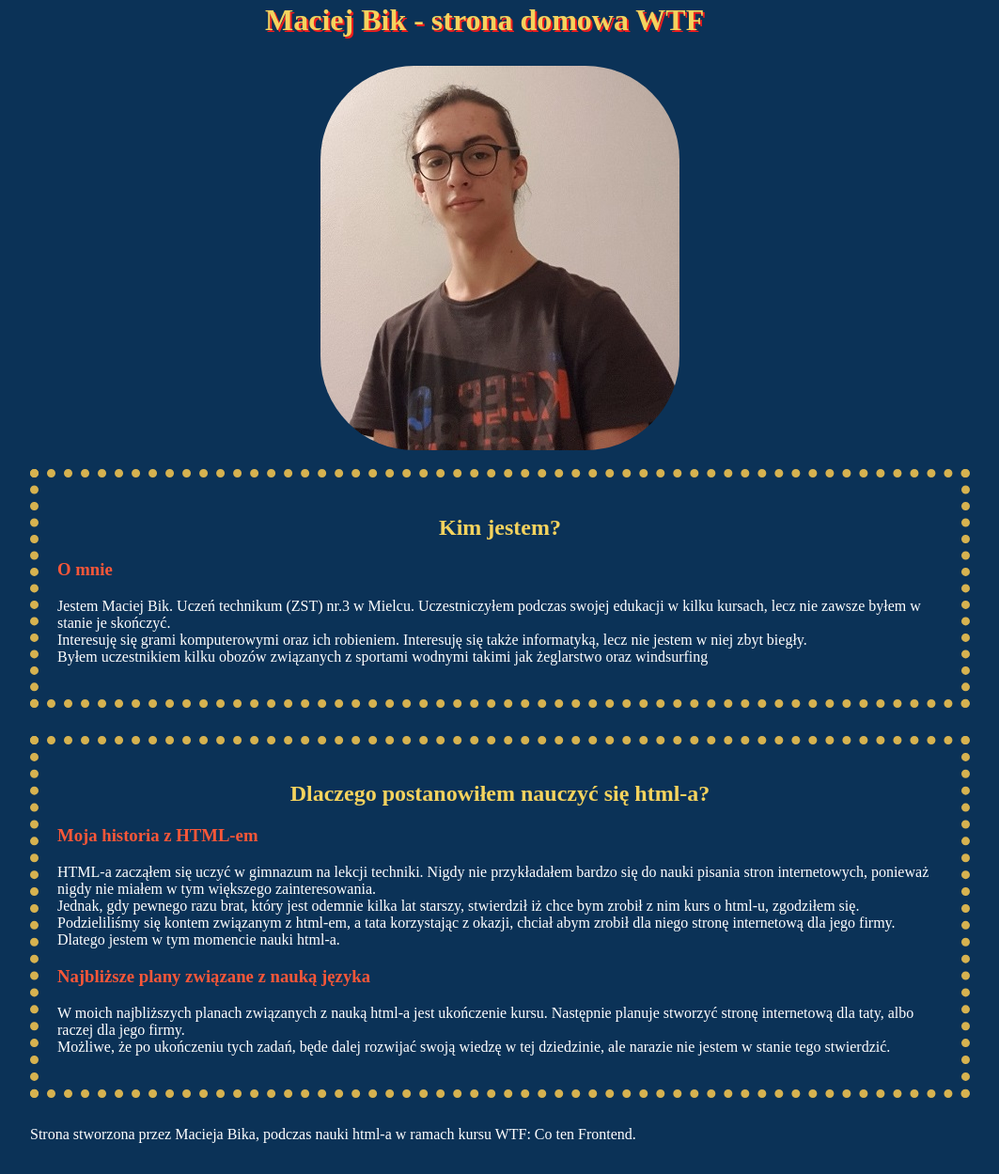
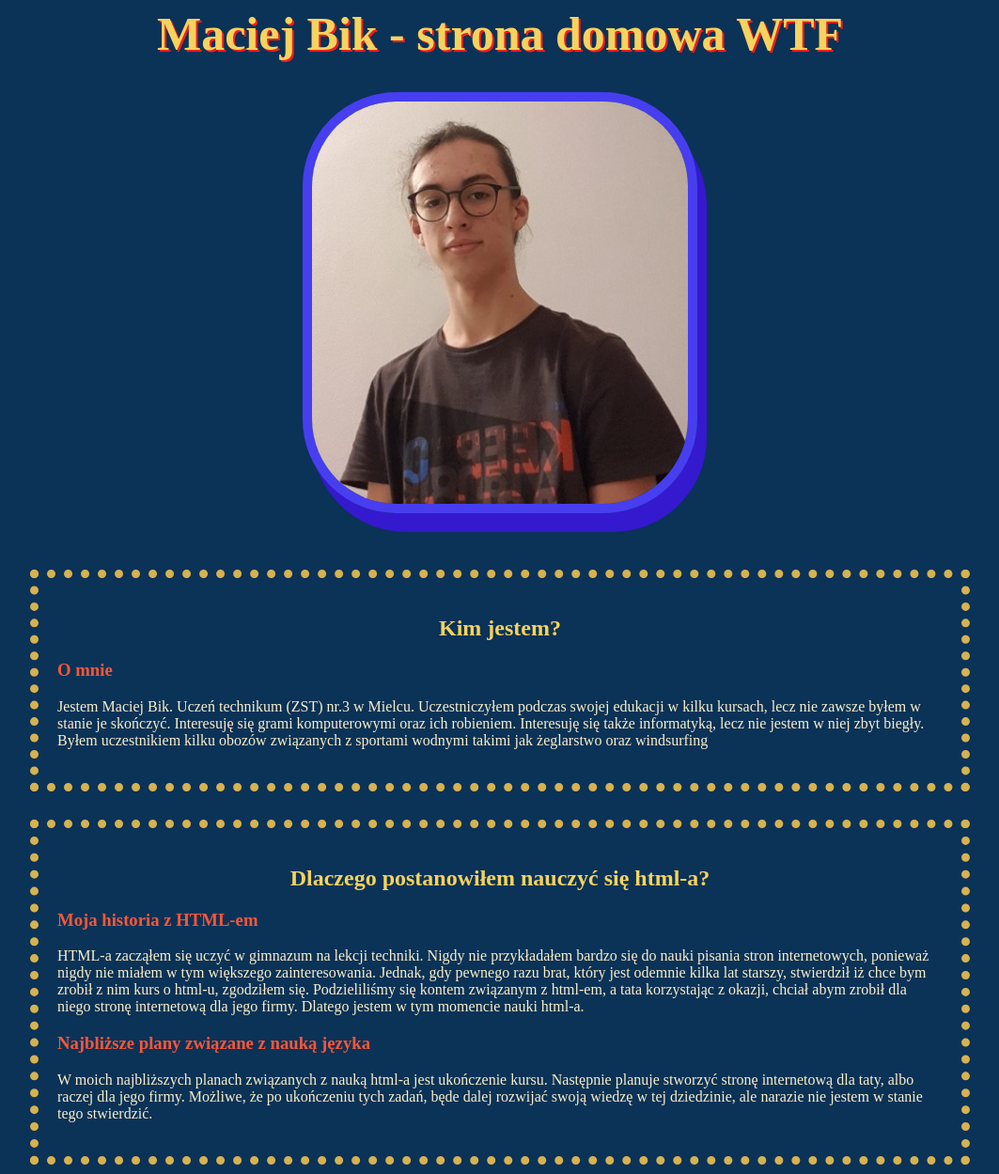
Before and after one commit to maciejbik/homepage, a plain HTML site: page index.html in a window 1280 px wide. Shown: the part 111-1360 px from the top of the page at 94% size, without its empty margins (108-1171 px from the left). Drawn offline with Linux system fonts and the light colour scheme.

Commit message:
big changes to CSS - part two

```diff
--- a/index.html
+++ b/index.html
@@ -43,9 +43,9 @@
           <p class="article__paragraph">
             Jestem Maciej Bik. Uczeń technikum (ZST) nr.3 w Mielcu.
             Uczestniczyłem podczas swojej edukacji w kilku kursach, lecz nie
-            zawsze byłem w stanie je skończyć. <br />Interesuję się grami
+            zawsze byłem w stanie je skończyć. Interesuję się grami
             komputerowymi oraz ich robieniem. Interesuję się także informatyką,
-            lecz nie jestem w niej zbyt biegły. <br />Byłem uczestnikiem kilku
+            lecz nie jestem w niej zbyt biegły. Byłem uczestnikiem kilku
             obozów związanych z sportami wodnymi takimi jak żeglarstwo oraz
             windsurfing
           </p>
@@ -63,11 +63,11 @@
             HTML-a zacząłem się uczyć w gimnazum na lekcji techniki. Nigdy nie
             przykładałem bardzo się do nauki pisania stron internetowych,
             ponieważ nigdy nie miałem w tym większego zainteresowania.
-            <br />Jednak, gdy pewnego razu brat, który jest odemnie kilka lat
+            Jednak, gdy pewnego razu brat, który jest odemnie kilka lat
             starszy, stwierdził iż chce bym zrobił z nim kurs o html-u,
-            zgodziłem się. <br />Podzieliliśmy się kontem związanym z html-em, a
+            zgodziłem się. Podzieliliśmy się kontem związanym z html-em, a
             tata korzystając z okazji, chciał abym zrobił dla niego stronę
-            internetową dla jego firmy. <br />Dlatego jestem w tym momencie
+            internetową dla jego firmy. Dlatego jestem w tym momencie
             nauki html-a.
           </p>
         </article>
@@ -79,7 +79,7 @@
           <p class="article__paragraph">
             W moich najbliższych planach związanych z nauką html-a jest
             ukończenie kursu. Następnie planuje stworzyć stronę internetową dla
-            taty, albo raczej dla jego firmy. <br />Możliwe, że po ukończeniu
+            taty, albo raczej dla jego firmy. Możliwe, że po ukończeniu
             tych zadań, będe dalej rozwijać swoją wiedzę w tej dziedzinie, ale
             narazie nie jestem w stanie tego stwierdzić.
           </p>
--- a/style.css
+++ b/style.css
@@ -16,9 +16,9 @@ h4 {
 li {
   color: white;
 }
-a
-{
-  text-decoration: none;
+a {
+  color: rgb(24, 236, 255);
+  text-decoration: underline;
 }
 body {
   background: #0b3257;
@@ -38,50 +38,61 @@ body {
   padding: 50px;
   font-size: 30px;
   color: #efff13;
+  text-decoration: none;
 }
 .subpage-navigation__link--main {
   color: rgb(241, 128, 22);
 }
-.main-header
-{
+.main-header {
   font-family: lazer84;
 }
-.main-header__header
-{
-  font-size: 32px;
+.main-header__header {
+  font-size: 50px;
   color: #f4d35e;
-  text-shadow: 2px 2px 0 rgb(240, 30, 30) ;
-  display: block;
-  margin: 30px 25%;
-
+  text-shadow: 2px 2px 0 rgb(240, 30, 30);
+  text-align: center;
 }
-.main-header__photo{
+.main-header__photo {
   display: block;
   margin: 0 auto;
+  width: 400px;
   border: 2px red;
 }
-.main-header__photo--mine-photo
-{
+.main-header__photo--mine-photo {
   border-radius: 100px;
+  border: 10px solid #4d40ffe8;;
+  box-shadow: 10px 20px 0 #3419cf;;
+  margin-bottom: 60px;
 }
-.section
-{
+.section {
   display: block;
   border: 9px dotted rgb(214, 178, 80);
   margin-top: 20px;
   margin-bottom: 30px;
   padding: 20px;
 }
-.section__header
-{
+.section__header {
   text-align: center;
   color: #f4d35e;
 }
-.article
+.article {
+}
+.article__header {
+  color: #f95738;
+}
+.article__paragraph {
+  color: #faf0ca;
+}
+.article__paragraph-link {
+}
+.article__paragraph-image {
+
+}
+.footer
 {
 
 }
-.article__header
+.footer__paragraph
 {
-  color: #f95738;
+  color:rgb(241, 128, 22)
 }
```
Also changed, not shown: stardew-valley.html (+2 -2 lines).
